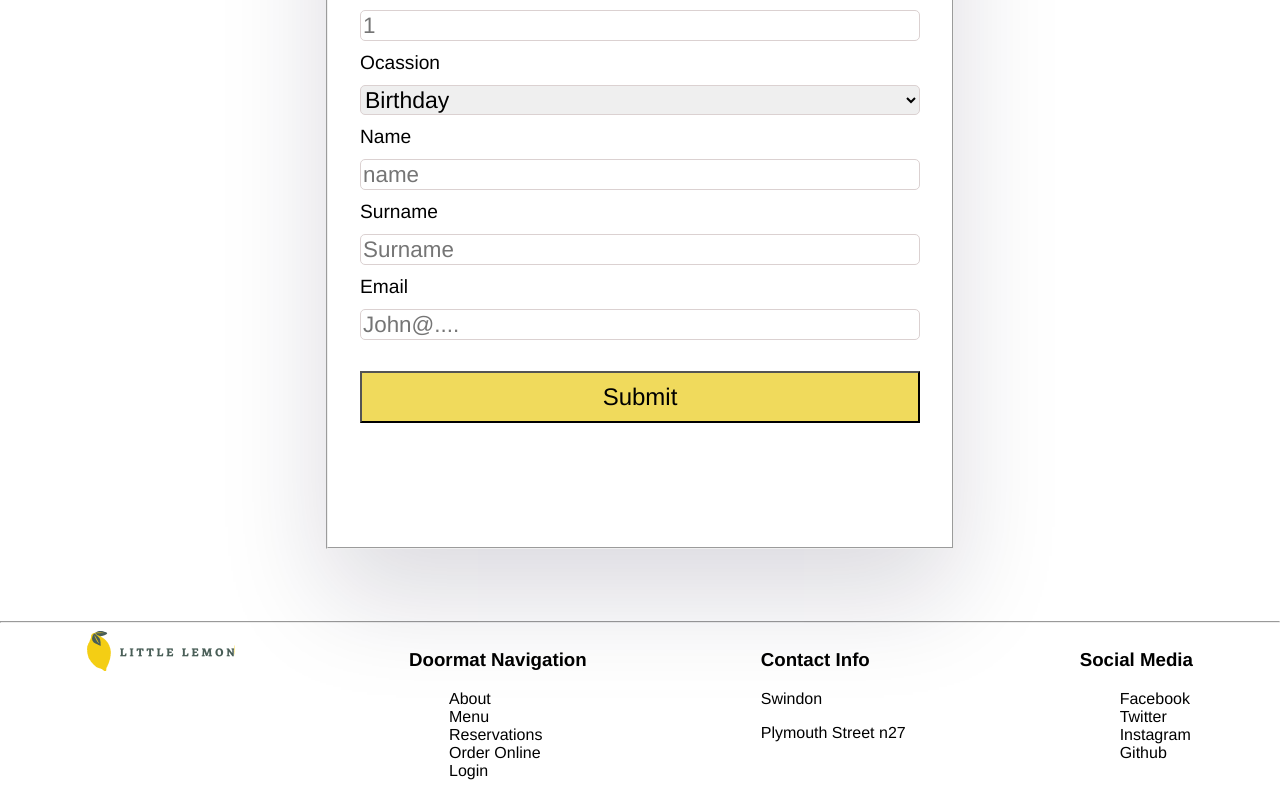
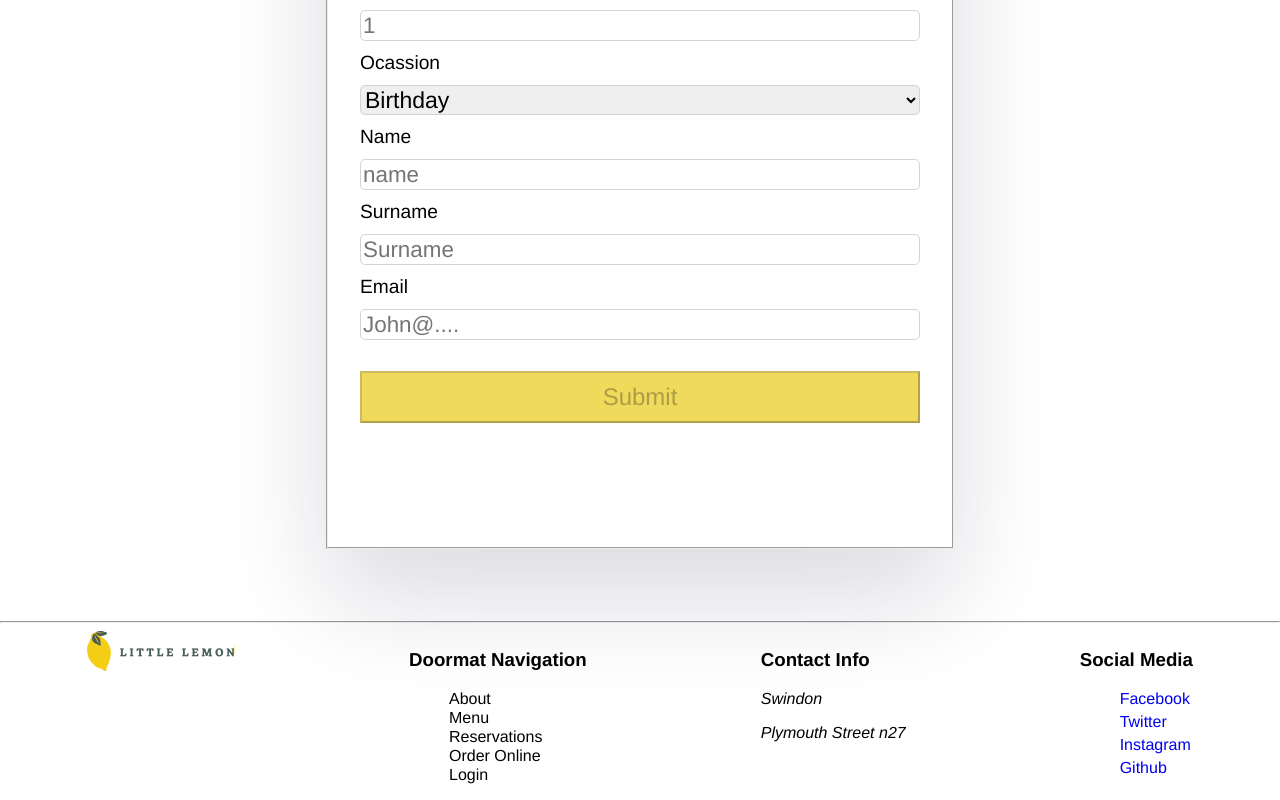
Before and after one commit to dimadeloseros1/Little-Lemon, a React (Create React App) app: page /Booking in a window 1280 px wide. Shown: the part 698-1498 px from the top of the page. Built offline with nearby package versions, Linux system fonts and the light colour scheme.

Commit message:
Included Api

```diff
--- a/public/index.html
+++ b/public/index.html
@@ -12,6 +12,7 @@
       content="Web site created using create-react-app"
     />
     <link rel="apple-touch-icon" href="%PUBLIC_URL%/logo192.png" />
+    <script src="https://raw.githubusercontent.com/Meta-Front-End-Developer-PC/capstone/master/api.js"></script>
     <!--
       manifest.json provides metadata used when your web app is installed on a
       user's mobile device or desktop. See https://developers.google.com/web/fundamentals/web-app-manifest/
--- a/src/Components/Booking.js
+++ b/src/Components/Booking.js
@@ -1,4 +1,4 @@
-import React, { useState } from 'react'
+import React, { useEffect, useState } from 'react'
 import {useFormik} from "formik"
 import * as Yup from "yup"
 import { Link } from 'react-router-dom'
@@ -6,14 +6,41 @@ import { Link } from 'react-router-dom'
 export const Booking = () => {
     const [reservation, setReservation] = useState({})
 
-    const [availableTimes, setAvailableTimes] = useState([
-        "17:00",
-        "18:00",
-        "19:00",
-        "20:00",
-        "21:00",
-        "22:00",
-    ])
+    const [availableTimes, setAvailableTimes] = useState([])
+
+    const seededRandom = function (seed) {
+        var m = 2**35 - 31;
+        var a = 185852;
+        var s = seed % m;
+        return function () {
+            return (s = s * a % m) / m;
+        };
+    }
+    const fetchAPI = function(date) {
+        let result = [];
+        let random = seededRandom(date.getDate());
+        for(let i = 17; i <= 23; i++) {
+            if(random() < 0.5) {
+                result.push(i + ':00');
+            }
+            if(random() < 0.5) {
+                result.push(i + ':30');
+            }
+        }
+        return result;
+    };
+    const submitAPI = function(formData) {
+        return true;
+    };
+
+    useEffect(() => {
+        const fetchData = async() => {
+            const date = new Date()
+            const times = await fetchAPI(date)
+            setAvailableTimes(times)
+        }
+        fetchData()
+    }, [])
 
 
     const {values, handleBlur, handleChange, handleSubmit, touched, errors} = useFormik({
@@ -38,17 +65,28 @@ export const Booking = () => {
             email: Yup.string().email("Invalid email adress").required("Required")
         }),
         onSubmit: async(values, actions) => {
-            alert(JSON.stringify(values, null, 2))
+            const isSubmitted = await submitAPI(values)
+            if(isSubmitted){
+                alert("Reservation submitted successfully")
+                actions.resetForm()
+            } else {
+                alert("An error ocurred, please try again later")
+            }
             await new Promise((resolve) => setTimeout(resolve, 1000))
             document.getElementById("res--date").value = ""
             document.getElementById("res--time").value = ""
             document.getElementById("guests").value = ""
             document.getElementById("ocassion").value = ""
             actions.resetForm()
-            console.log(values)
         }
     })
-
+    const isdisabled = () => {
+        if(values.date && values.time && values.guests && values.name && values.surname && values.email){
+            return false
+        } else {
+            return true
+        }
+    }
 
   return (
     <form className='form' onSubmit={handleSubmit} reservation={reservation}>
@@ -123,7 +161,7 @@ export const Booking = () => {
                     <div className='error--field'>{errors.email}</div>
                 ) : null}
                 <Link to ="/Confirmation" state={{reservation: values}}>
-                    <input className='input--submit' type="submit" value="Submit" data-testid="submit-button"/>
+                    <input className='input--submit' type="submit" value="Submit" data-testid="submit-button" disabled={isdisabled()}/>
                 </Link>
         </fieldset>
     </form>
--- a/src/Components/Footer.js
+++ b/src/Components/Footer.js
@@ -19,16 +19,18 @@ export const Footer = () => {
         </article>
         <article className="footer--article__contact">
           <h3>Contact Info</h3>
-          <p>Swindon</p>
-          <p>Plymouth Street n27</p>
+          <address>
+            <p>Swindon</p>
+            <p>Plymouth Street n27</p>
+          </address>
         </article>
         <article className="footer--article__socialMedia">
           <h3>Social Media</h3>
           <ul>
-            <li>Facebook</li>
-            <li>Twitter</li>
-            <li>Instagram</li>
-            <li>Github</li>
+            <li><a href="https://en-gb.facebook.com/">Facebook</a></li>
+            <li><a href="https://twitter.com/">Twitter</a></li>
+            <li><a href="https://www.instagram.com/">Instagram</a></li>
+            <li><a href="https://github.com/">Github</a></li>
           </ul>
         </article>
       </section>
--- a/src/Css/Booking.css
+++ b/src/Css/Booking.css
@@ -33,12 +33,13 @@
     background-color: rgb(240, 218, 92);
     width: 100%;
     font-size: 1.5rem;
+    transition: 0.1s ease-out;
 }
 
 .input--submit:hover {
-    background-color: brown;
     cursor: pointer;
-    color: aliceblue;
+    transform: scale(1.01);
+    transition: 0.1s ease-in-out;
 }
 
 .error--field {
--- a/src/Css/Footer.css
+++ b/src/Css/Footer.css
@@ -4,3 +4,11 @@
     justify-content: space-around;
     flex-wrap: wrap;
 }
+
+.footer--article__socialMedia > ul > li {
+    margin-top: 5px;
+}
+
+.footer--article__navigation > ul > li {
+    margin-top: 1px
+}
```
